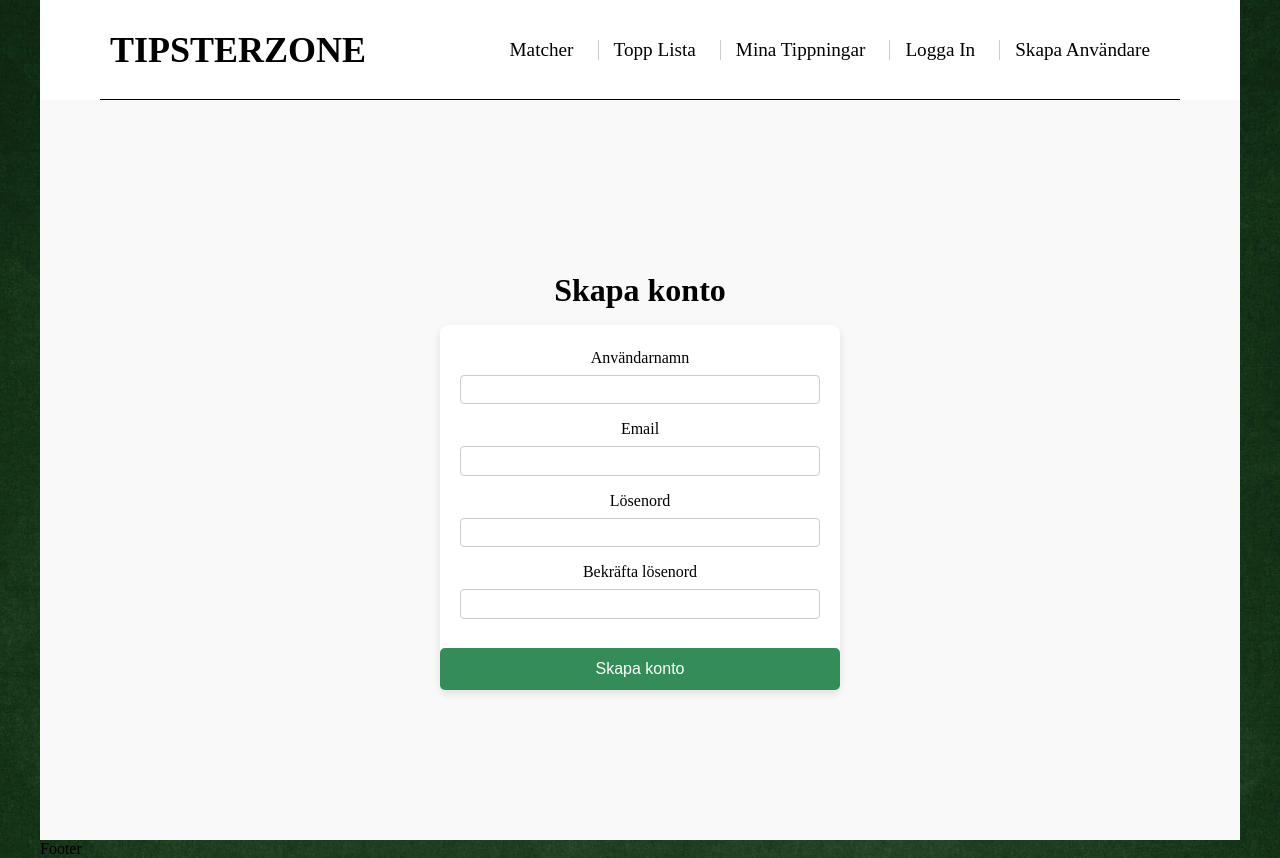
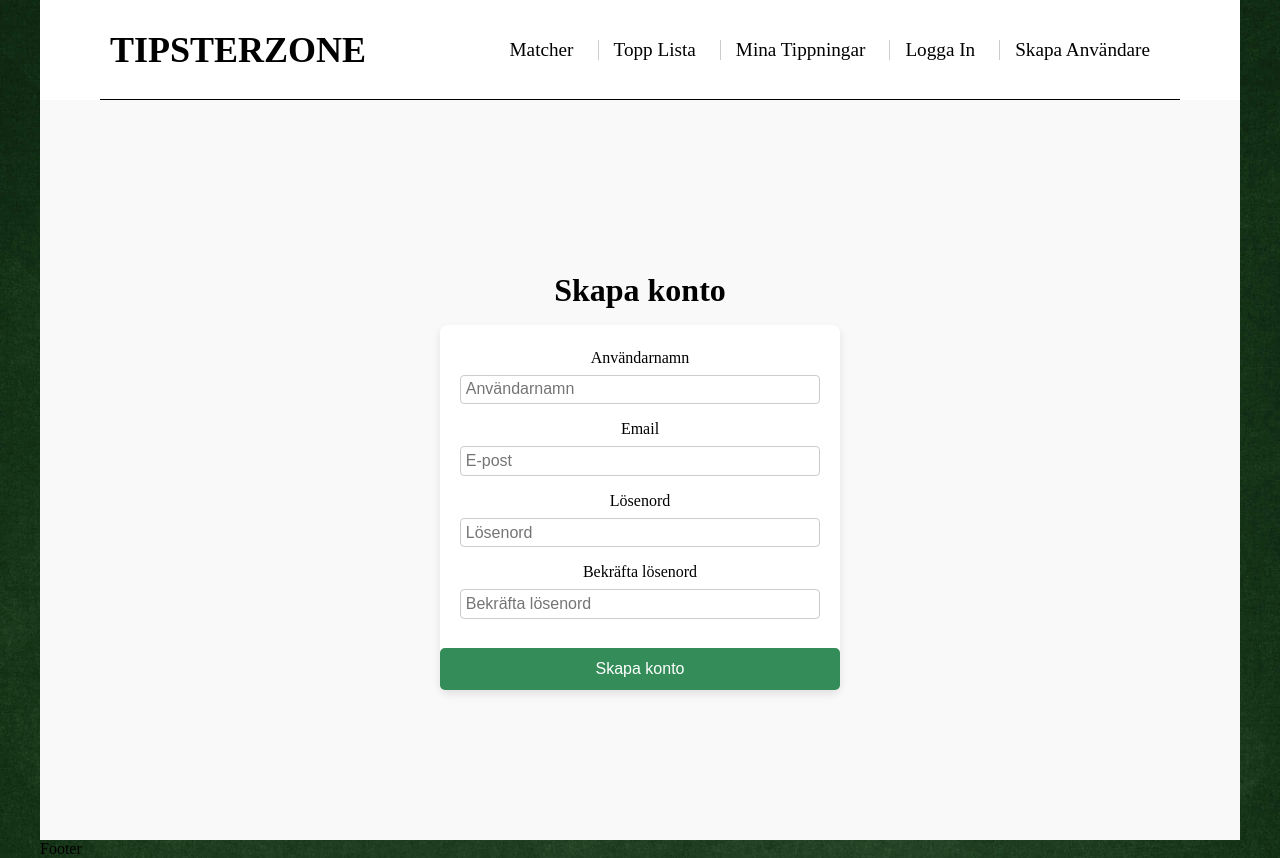
Before and after one commit to oscarkannerstedt/TipsterZone-Exjob, a React (Vite) app in the folder frontend/: page /signup in a window 1280 px wide. Built offline with nearby package versions, Linux system fonts and the light colour scheme.

Commit message:
Added - placeholder for input

```diff
--- a/frontend/src/pages/SignupUser.tsx
+++ b/frontend/src/pages/SignupUser.tsx
@@ -47,6 +47,7 @@ const SignupUser = () => {
           <input
             id="username"
             type="text"
+            placeholder="Användarnamn"
             value={username}
             onChange={(e) => setUsername(e.target.value)}
             required
@@ -57,6 +58,7 @@ const SignupUser = () => {
           <input
             id="email"
             type="email"
+            placeholder="E-post"
             value={email}
             onChange={(e) => setEmail(e.target.value)}
             required
@@ -67,6 +69,7 @@ const SignupUser = () => {
           <input
             id="password"
             type="password"
+            placeholder="Lösenord"
             value={password}
             onChange={(e) => setPassword(e.target.value)}
             required
@@ -77,6 +80,7 @@ const SignupUser = () => {
           <input
             id="confirmPassword"
             type="password"
+            placeholder="Bekräfta lösenord"
             value={confirmPassword}
             onChange={(e) => setConfirmPassword(e.target.value)}
             required
```
